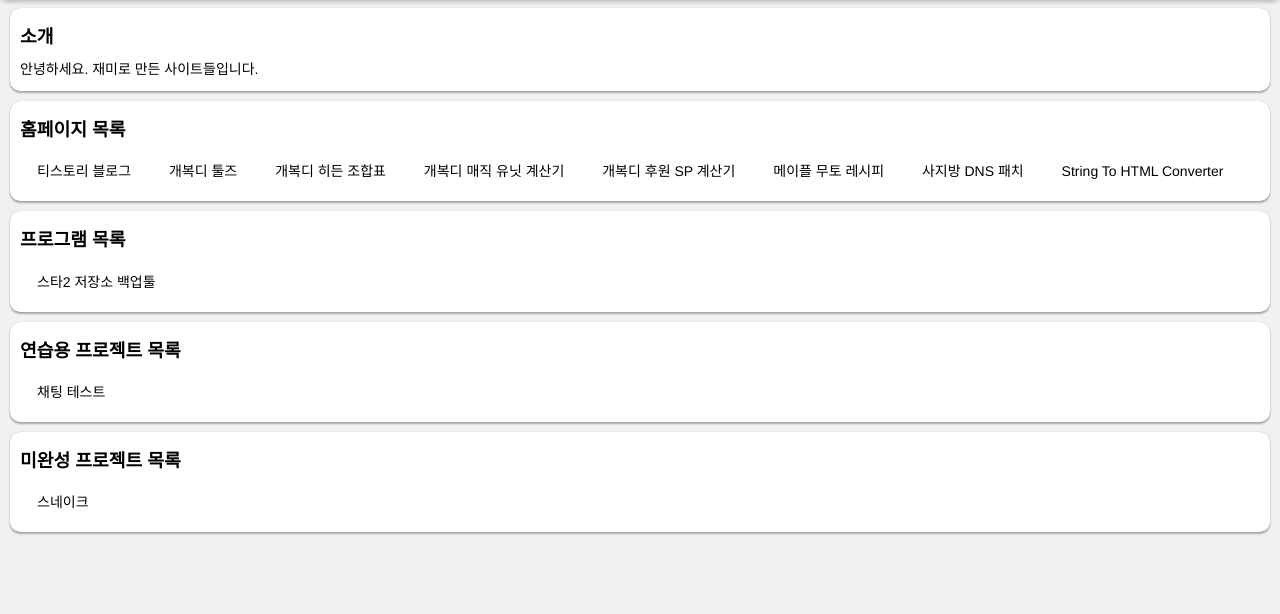
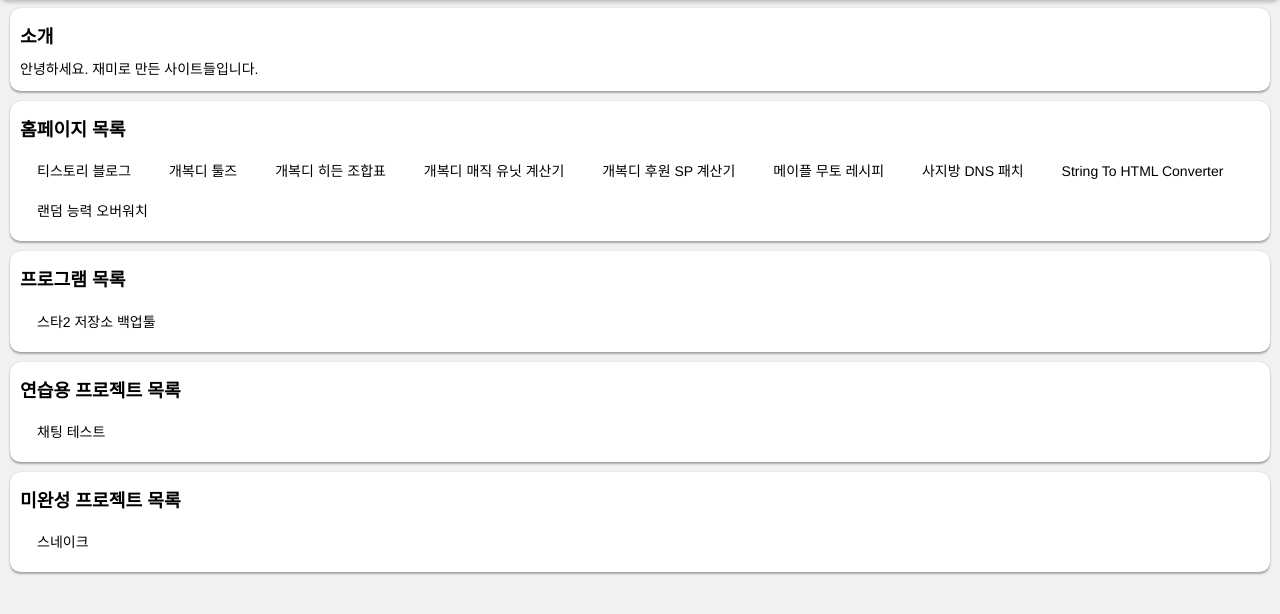
Before and after one commit to Lazyig/main_page, a website: page index.html in a window 1280 px wide. Shown: the part 66-680 px from the top of the page. Drawn offline with Linux system fonts and the light colour scheme.

Commit message:
랜덤 능력 오버워치 페이지 추가

```diff
--- a/index.html
+++ b/index.html
@@ -36,6 +36,7 @@
             <a class="kigui btn simple" href="http://maple.lazyig.com/muto.html">메이플 무토 레시피</a>
             <a class="kigui btn simple" href="https://tkwlqkd.lazyig.com/">사지방 DNS 패치</a>
             <a class="kigui btn simple" href="https://str2html.lazyig.com/">String To HTML Converter</a>
+            <a class="kigui btn simple" href="https://rao.lazyig.com/">랜덤 능력 오버워치</a>
         </div>
         <div class="kigui frame">
             <h2>프로그램 목록</h2>
```
